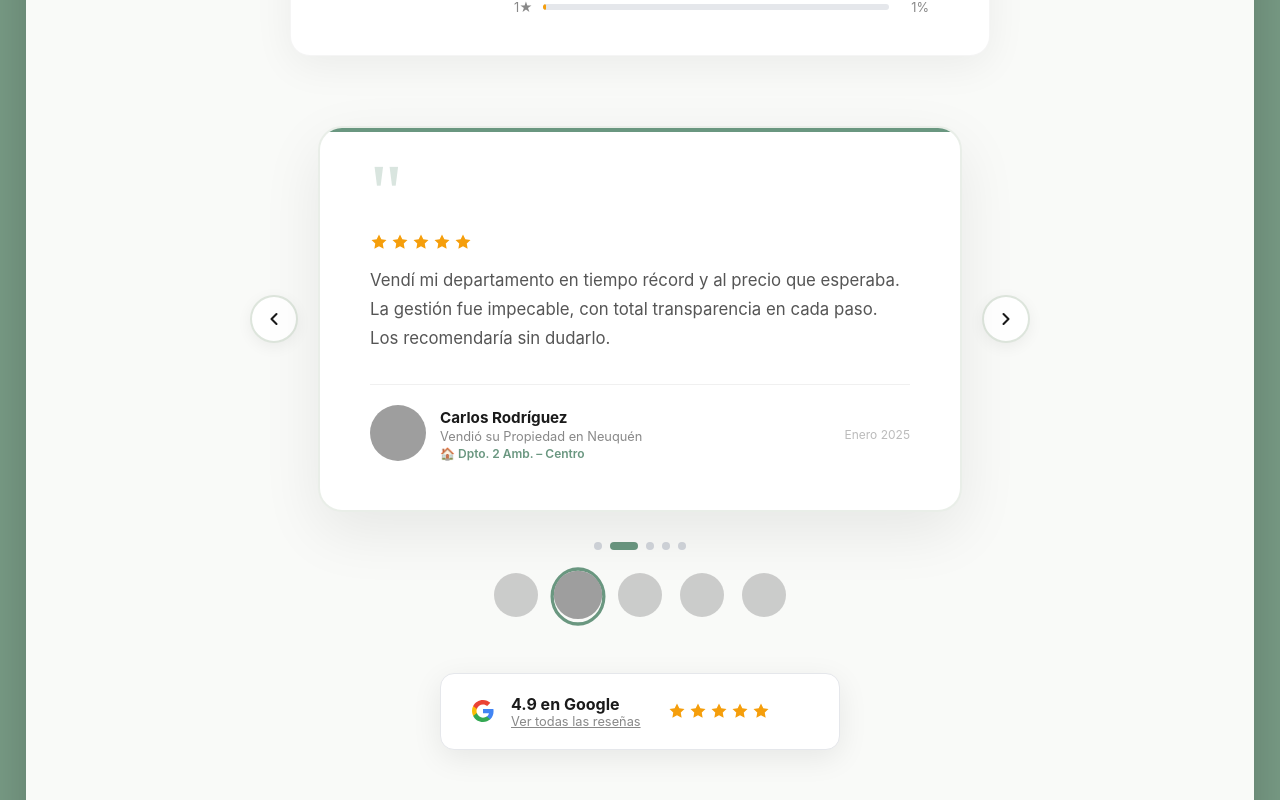
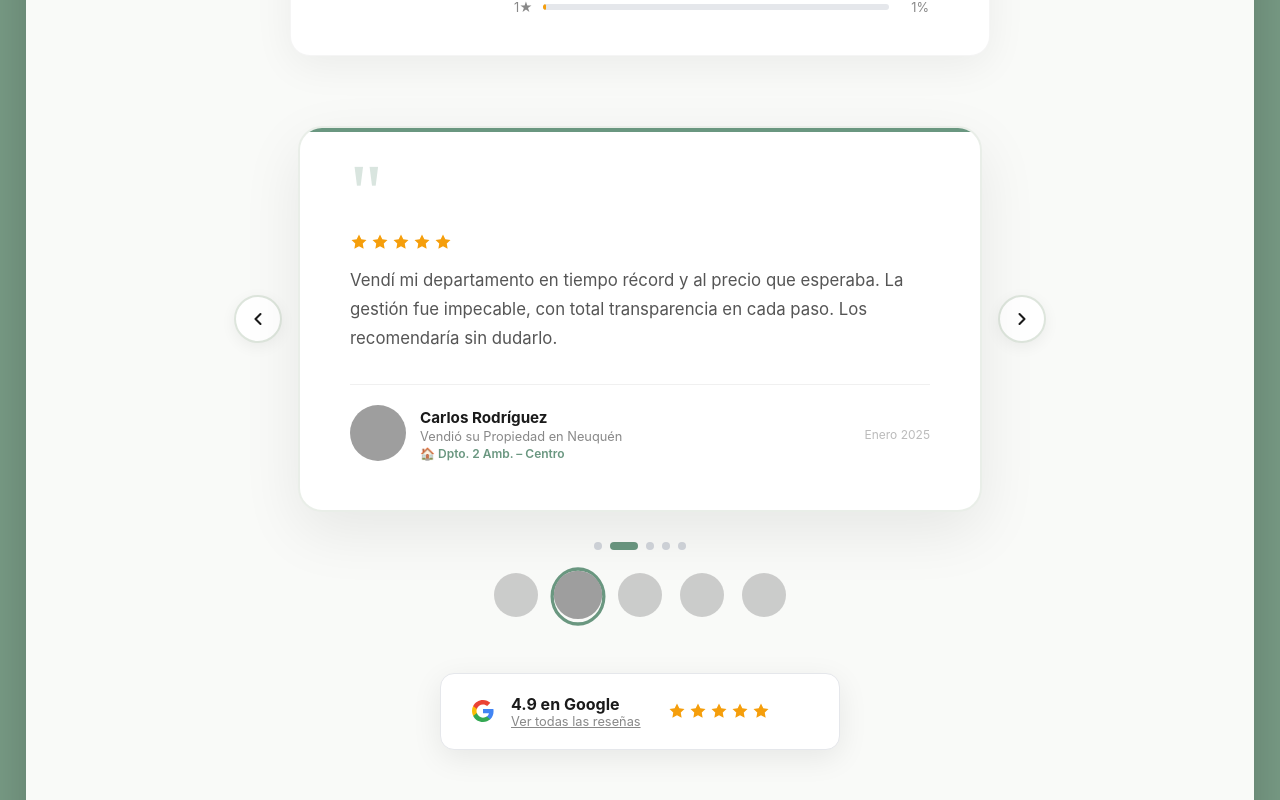
Before and after one commit to testpehuenia-ship-it/inmobiliaria-bb, a Next.js app: page / in a window 1280 px wide. Shown: the part 3480-4280 px from the top of the page. Built offline with nearby package versions, Linux system fonts and the light colour scheme; no server answers; the database is empty; grey boxes are pictures that could not be loaded.

Commit message:
Fix mobile: testimonials grid layout, flip toggle via DOM (no re-render)

```diff
--- a/src/app/globals.css
+++ b/src/app/globals.css
@@ -1245,6 +1245,7 @@ body {
 .testimonials-section {
   padding: 100px 60px;
   background-color: #f9faf8;
+  overflow: hidden; /* prevent horizontal scroll on mobile */
 }
 
 .testimonials-header {
@@ -1337,13 +1338,15 @@ body {
 
 /* Testimonials Carousel */
 .testimonials-carousel {
-  position: relative;
-  max-width: 820px;
+  width: 100%;
+  max-width: 860px;
   margin: 0 auto;
-  display: flex;
-  align-items: center;
-  gap: 20px;
-  padding: 0 20px;
+  display: grid;
+  grid-template-columns: 48px 1fr 48px;
+  align-items: center;
+  gap: 16px;
+  padding: 0 24px;
+  box-sizing: border-box;
 }
 
 .testimonials-slide-wrapper {
@@ -1370,6 +1373,10 @@ body {
   border: 2px solid rgba(144,169,140,0.2);
   position: relative;
   overflow: hidden;
+  /* Ensure card never overflows its grid cell */
+  min-width: 0;
+  width: 100%;
+  box-sizing: border-box;
 }
 
 .testimonial-card-single::before {
@@ -1564,16 +1571,47 @@ body {
   .cv-stats-strip { flex-wrap: wrap; gap: 20px; }
   .cv-stat-divider { display: none; }
   .rating-summary { flex-direction: column; align-items: center; gap: 20px; padding: 30px; }
+  .testimonials-carousel {
+    grid-template-columns: 44px 1fr 44px;
+    padding: 0 16px;
+    gap: 12px;
+  }
 }
 
 @media (max-width: 768px) {
   .construction-video-section { padding: 50px 20px; }
-  .testimonials-section { padding: 50px 20px; }
+  .testimonials-section { padding: 50px 16px; }
   .cv-header h2, .testimonials-header h2 { font-size: 2rem; }
-  .testimonials-carousel { gap: 10px; padding: 0 8px; }
-  .tcarousel-btn { width: 38px; height: 38px; }
-  .testimonial-card-single { padding: 30px 24px; }
-  .tcarousel-thumbs { display: none; } /* hide on very small screens */
+
+  /* Testimonials carousel - smaller grid columns on mobile */
+  .testimonials-carousel {
+    grid-template-columns: 40px 1fr 40px;
+    gap: 8px;
+    padding: 0 8px;
+  }
+  .tcarousel-btn { width: 40px; height: 40px; min-width: 40px; }
+  .testimonial-card-single { padding: 26px 18px; }
+  .tcarousel-thumbs { display: none; }
+
+  /* Rating summary: stack on mobile */
+  .rating-summary {
+    flex-direction: column;
+    align-items: center;
+    gap: 20px;
+    padding: 24px 20px;
+  }
+  .rating-big-number { font-size: 4rem; }
+}
+
+@media (max-width: 400px) {
+  /* Very small phones */
+  .testimonials-carousel {
+    grid-template-columns: 36px 1fr 36px;
+    gap: 6px;
+    padding: 0 4px;
+  }
+  .tcarousel-btn { width: 36px; height: 36px; min-width: 36px; }
+  .testimonial-card-single { padding: 22px 14px; }
 }
 
 /* ==========================================================================
--- a/src/components/RecentArrivals.tsx
+++ b/src/components/RecentArrivals.tsx
@@ -1,6 +1,6 @@
 "use client";
 
-import React, { useEffect, useState, useCallback } from 'react';
+import React, { useEffect, useState } from 'react';
 import Link from 'next/link';
 import Image from 'next/image';
 
@@ -25,11 +25,19 @@ const DEMO_PROPERTIES: Property[] = [
   { id: 'demo-5', title: 'Penthouse con Vista al Limay', price: 310000, currency: 'USD', bedrooms: 3, bathrooms: 3, totalArea: 260, parking: 2, images: [{ url: 'https://images.unsplash.com/photo-1600607687940-4e5a994e5373?auto=format&fit=crop&w=800&q=80' }] },
 ];
 
+/**
+ * Flip toggle: manipula el DOM directamente para NO causar re-render de React,
+ * lo que evita que la animación CSS del carousel se reinicie.
+ */
+function handleFlip(e: React.MouseEvent<HTMLDivElement>) {
+  e.stopPropagation();
+  const inner = e.currentTarget.querySelector('.flip-card-inner') as HTMLElement | null;
+  if (inner) inner.classList.toggle('is-flipped');
+}
+
 export default function RecentArrivals() {
   const [properties, setProperties] = useState<Property[]>([]);
   const [loading, setLoading] = useState(true);
-  // Track which card is flipped (for mobile touch toggle)
-  const [flippedId, setFlippedId] = useState<string | null>(null);
 
   useEffect(() => {
     fetch('/api/properties?isNewArrival=true')
@@ -40,10 +48,6 @@ export default function RecentArrivals() {
       })
       .catch(() => setProperties(DEMO_PROPERTIES))
       .finally(() => setLoading(false));
-  }, []);
-
-  const handleCardTouch = useCallback((id: string) => {
-    setFlippedId(prev => (prev === id ? null : id));
   }, []);
 
   if (loading) return (
@@ -71,17 +75,14 @@ export default function RecentArrivals() {
 
       <div className="carousel-viewport">
         <div className="carousel-track">
-          {displayProps.map((property, index) => {
-            const cardKey = `${property.id}-${index}`;
-            const isFlipped = flippedId === cardKey;
-            return (
+          {displayProps.map((property, index) => (
             <div
-                key={cardKey}
+              key={`${property.id}-${index}`}
               className="flip-card-container"
-                onClick={() => handleCardTouch(cardKey)}
+              onClick={handleFlip}
             >
-                <div className={`flip-card-inner${isFlipped ? ' is-flipped' : ''}`}>
-                  {/* Front: Image */}
+              <div className="flip-card-inner">
+                {/* Front */}
                 <div className="flip-card-front">
                   <Image
                     src={property.images[0]?.url || 'https://images.unsplash.com/photo-1560518883-ce09059eeffa?auto=format&fit=crop&w=800&q=80'}
@@ -96,7 +97,7 @@ export default function RecentArrivals() {
                   </div>
                 </div>
 
-                  {/* Back: Data */}
+                {/* Back */}
                 <div className="flip-card-back">
                   <h3>ESPECIFICACIONES</h3>
                   <div className="features-grid-flip">
@@ -131,8 +132,7 @@ export default function RecentArrivals() {
                 </div>
               </div>
             </div>
-            );
-          })}
+          ))}
         </div>
       </div>
     </section>
```
Lines whose indentation alone changed are shown as unchanged.
